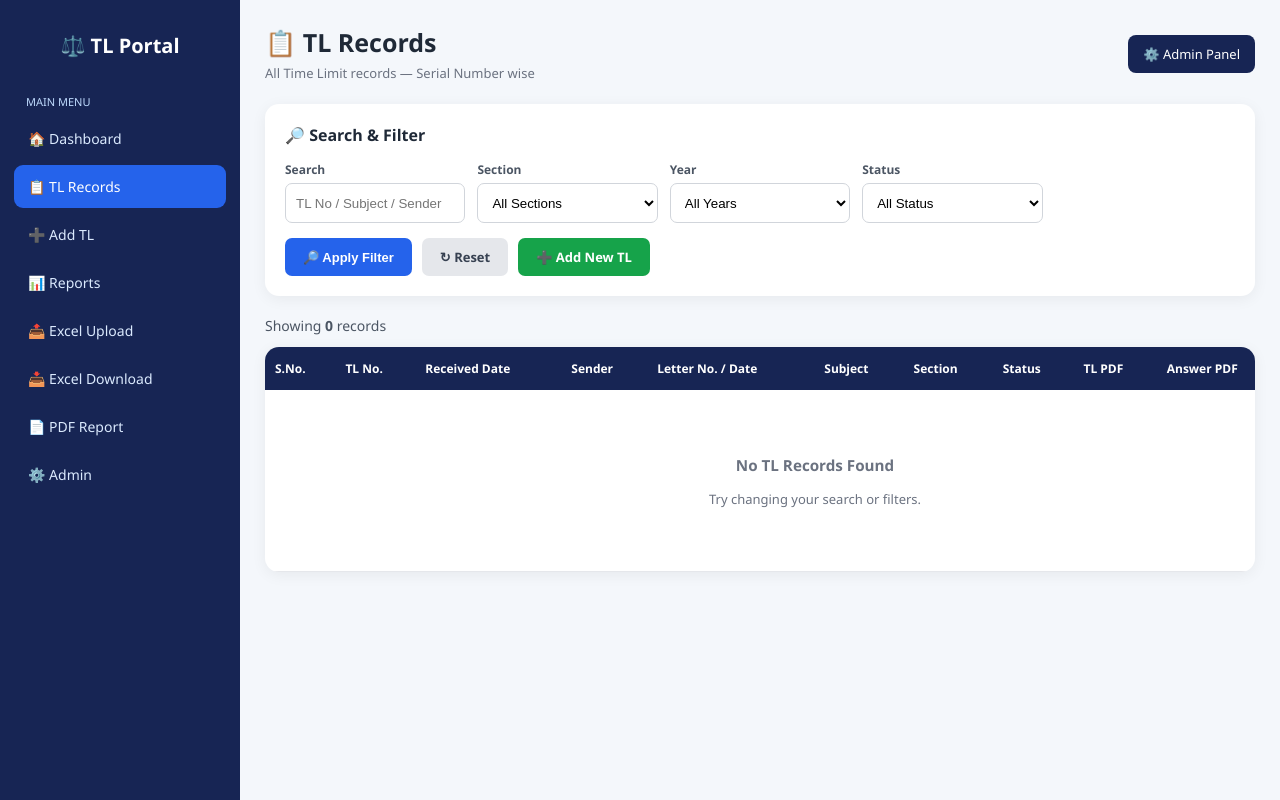
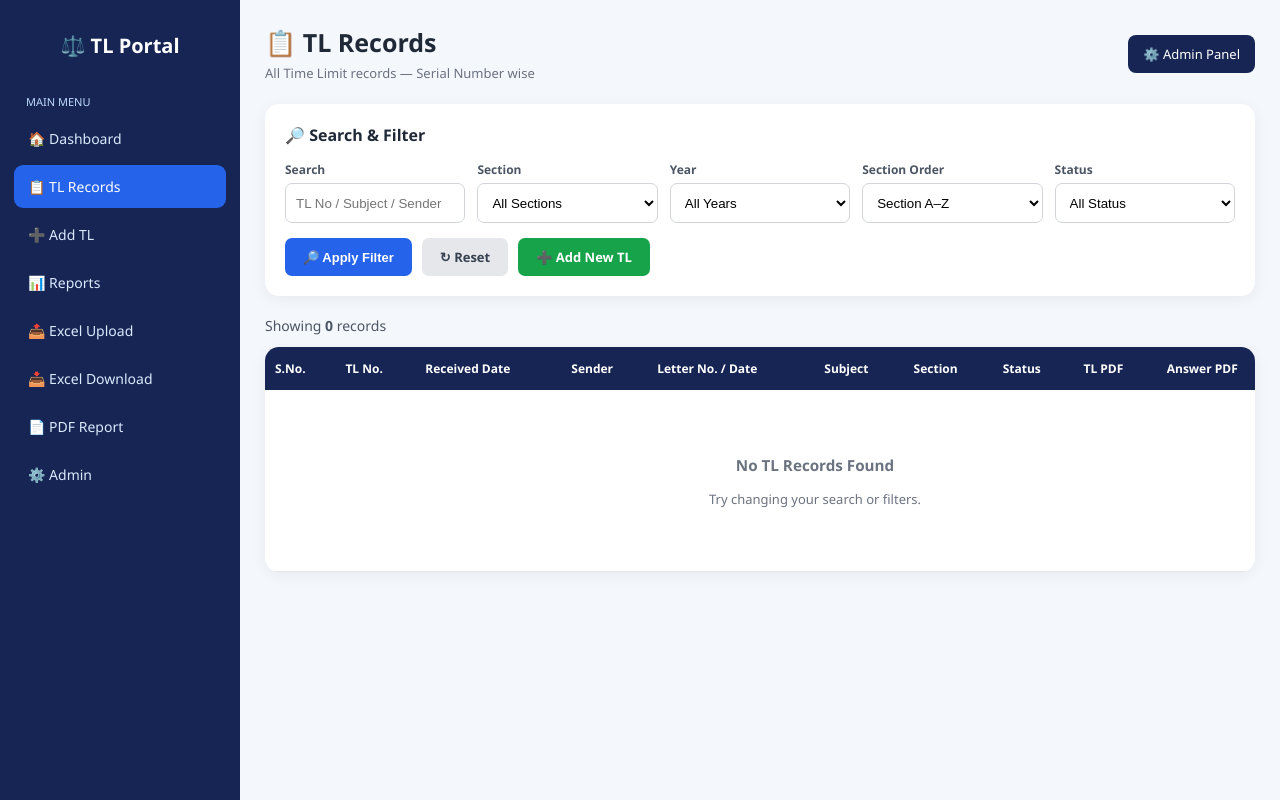
Before and after one commit to gawandeshikha83-dev/tl-portal, a Django app: template timeLimit/templates/timeLimit/tl_records.html in a window 1280 px wide. Run offline with Django 5.2, Linux system fonts and the light colour scheme; the template is opened without the code that fills it, so the values that code supplies are empty.

Commit message:
Add section order dropdown

```diff
--- a/timeLimit/templates/timeLimit/tl_records.html
+++ b/timeLimit/templates/timeLimit/tl_records.html
@@ -578,6 +578,15 @@
 
                     </div>
 
+                    <!-- SECTION ORDER -->
+<div class="field">
+    <label>Section Order</label>
+    <select name="sort">
+        <option value="az" {% if sort == "az" %}selected{% endif %}>Section A–Z</option>
+        <option value="za" {% if sort == "za" %}selected{% endif %}>Section Z–A</option>
+    </select>
+</div>
+
 
                     <!-- STATUS -->
 
```
